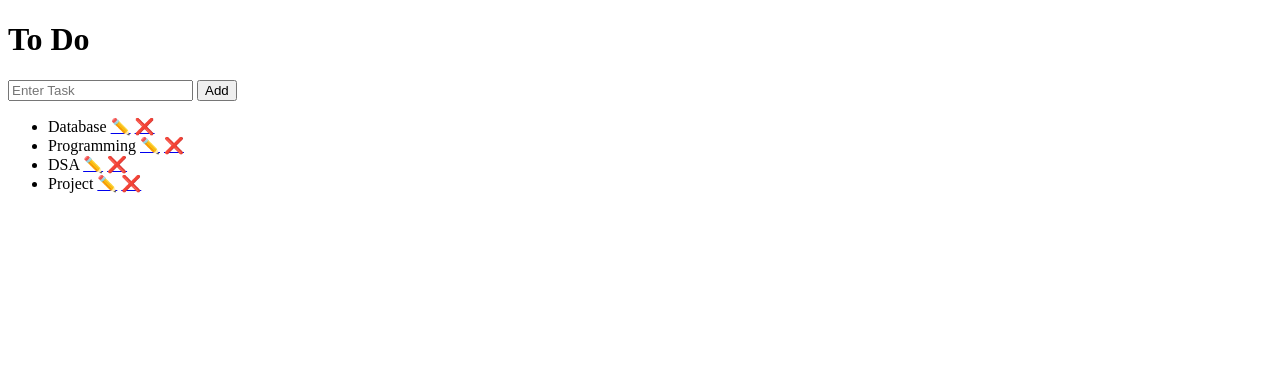
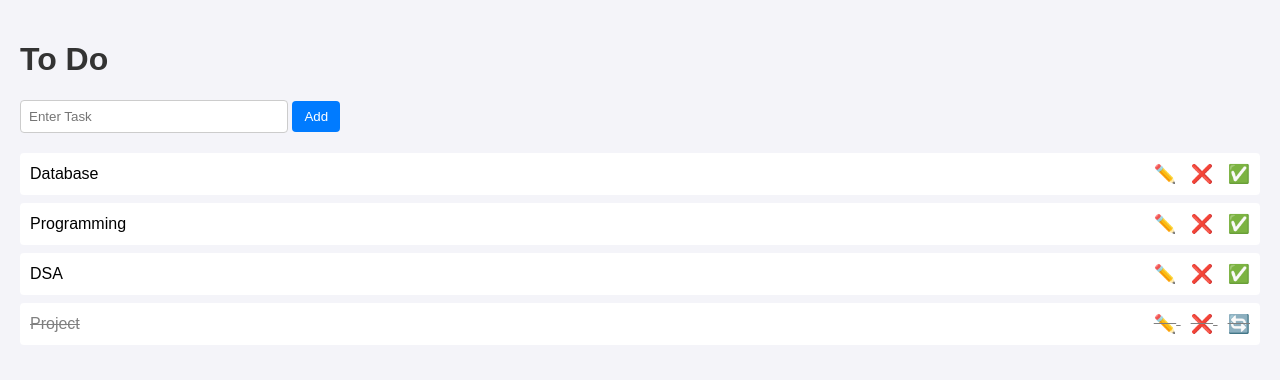
Before and after one commit to samr8/to-do-flask, a Flask app: page / in a window 1280 px wide. Shown: the top 380 px of the page. Run offline with Flask 3, Linux system fonts and the light colour scheme; data comes from the database, SQL or seed files in the repository; both versions use the stored data as it was after the commit.

Commit message:
Updated UI, added new functionality

```diff
--- a/app.py
+++ b/app.py
@@ -15,7 +15,10 @@ def init_db():
     conn.execute('''
                 create table if not exists tasks(
                 id integer primary key autoincrement,
-                task text not null)''')
+                task text not null,
+                completed INTEGER DEFAULT 0,
+                due_date text
+                )''')
     conn.commit()
     conn.close()
 
@@ -64,6 +67,21 @@ def update_task(task_id):
         conn.close()
     return redirect(url_for("index"))
 
+@app.route("/toggle/<int:task_id>")
+def toggle_task(task_id):
+
+    conn=get_db_connection()
+    task=conn.execute("select completed from tasks where id=?",(task_id,)).fetchone()
+    conn.commit()
+
+    if task:
+        new_status=0 if task["completed"] else 1
+        conn.execute("update tasks set completed=? where id=?",(new_status,task_id))
+        conn.commit()
+
+    conn.close()
+    return redirect(url_for("index"))
+
 
 if __name__=="__main__":
     app.run(debug=True)
--- a/templates/index.html
+++ b/templates/index.html
@@ -3,6 +3,68 @@
 <head>
     <title>to-do-app</title>
 </head>
+<Style>
+    body{
+        font-family:Arial, Helvetica, sans-serif;
+        background: #f4f4f9;
+        margin:0;
+        padding:20px;
+    }
+
+    h1{ color:#333;}
+
+    form{
+        margin-bottom:20px;
+    }
+
+    input[type="text"]{
+        padding:8px;
+        width:250px;
+        border:1px solid #ccc;
+        border-radius:4px;
+    }
+
+    button{
+        padding: 8px 12px;
+        border:none;
+        background:#007bff;
+        color:white;
+        border-radius:4px;
+        cursor:pointer;
+    }
+
+    button:hover{
+        background: #0056b3;
+    }
+
+    ul{
+        list-style-type: none;
+        padding:0;
+    }
+
+    li{
+        background: white;
+        padding:10px;
+        margin-bottom:8px;
+        border-radius:4px;
+        display:flex;
+        justify-content: space-between;
+        align-items: center;
+    }
+
+    .actions a
+    {
+        margin-left:10px;
+        text-decoration:none;
+        font-size:18px;
+    }
+
+    .actions a:hover{
+        opacity:0.7;
+    }
+
+
+</Style>
 <body>
     <h1>To Do</h1>
     <form action="/add" method="POST">
@@ -12,10 +74,13 @@
 
     <ul>
         {% for task in tasks %}
-        <li>
+            <li style="{% if task['completed'] %}text-decoration: line-through; color: gray;{% endif %}">
             {{task["task"]}}
+            <span class ="actions">
             <a href="/edit/{{task['id']}}">✏️</a>
-            <a href="/delete/{{task['id']}}  ">❌</a>
+            <a href="/delete/{{task['id']}}" onclick="return confirm('Delete this task?')">❌</a>
+            <a href="/toggle/{{task['id']}}">{%if task['completed']%}🔄{%else%}✅{%endif%}</a>
+            </span>
         </li>
         {% endfor %}
     </ul>
```
Also changed, not shown: templates/edit.html (+42 -2 lines), todo.db.
